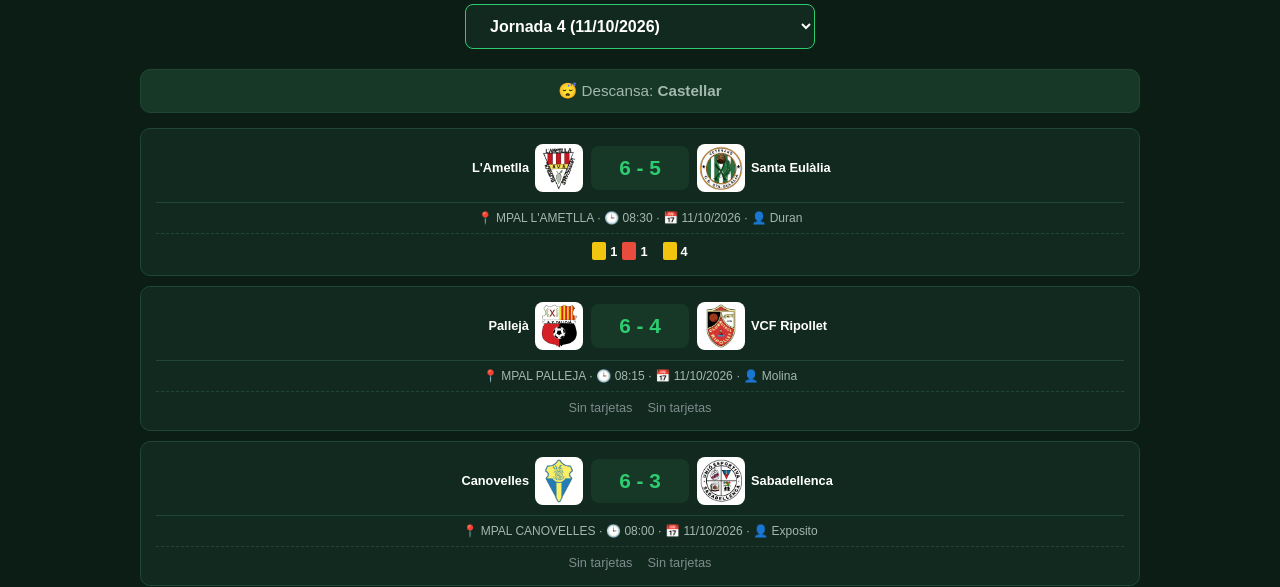
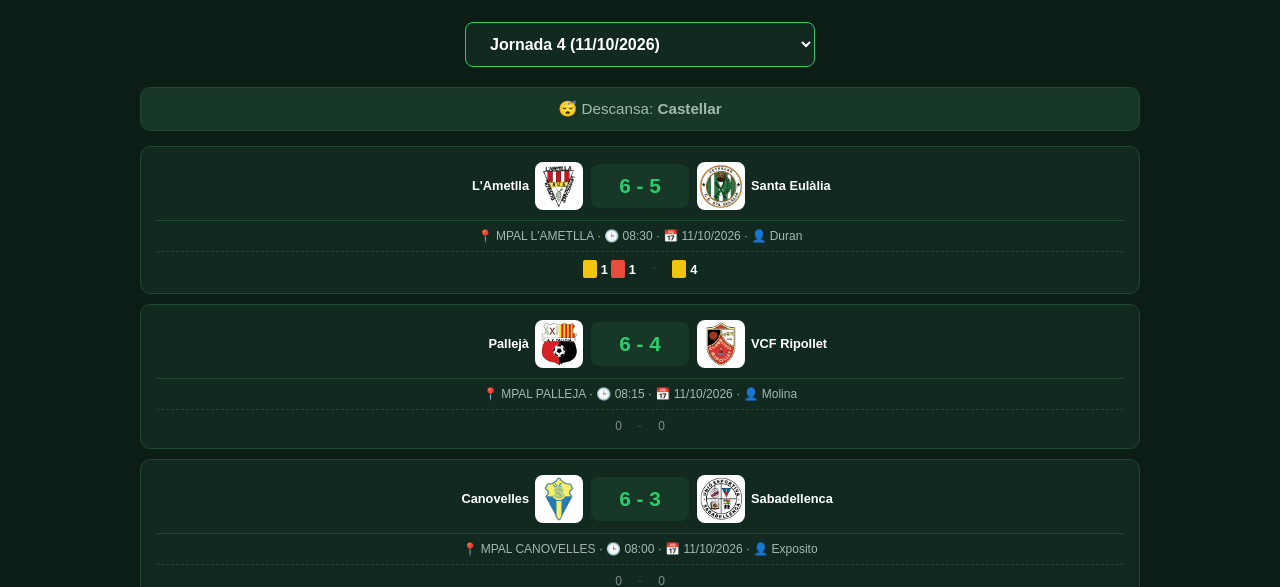
Before and after one commit to CarlosSD12345/liga-pruebas, a plain HTML site: page index.html in a window 1280 px wide. Shown: the part 213-800 px from the top of the page. Drawn offline with Linux system fonts and the light colour scheme.

Commit message:
Refactor match cards HTML structure and styles

```diff
--- a/index.html
+++ b/index.html
@@ -1,4 +1,4 @@
-<!DOCTYPE html>
+2<!DOCTYPE html>
 <html lang="es">
 <head>
 <meta charset="UTF-8">
@@ -1483,15 +1483,19 @@
 html += '<div class="match-team visitante"><img src="escudos/' + getImgEquipo(p.visitante) + '"><span>' + getNombreCorto(p.visitante) + '</span></div></div>';
 html += '<div class="match-info">📍 ' + p.campo + ' · 🕒 ' + p.hora + ' · 📅 ' + jornada.fecha + arbTexto + '</div>';
 if (hayTarjetas && !susp && gl !== null) {
-html += '<div class="match-cards"><div class="card-local">';
-if (amL > 0) html += '<span class="fp-card-box"><span class="card-icon card-yellow"></span>' + amL + '</span> ';
-if (roL > 0) html += '<span class="fp-card-box"><span class="card-icon card-red"></span>' + roL + '</span>';
-if (amL === 0 && roL === 0) html += '<span style="color:#7f8c8d;">Sin tarjetas</span>';
-html += '</div><div class="card-visitante">';
-if (amV > 0) html += '<span class="fp-card-box"><span class="card-icon card-yellow"></span>' + amV + '</span> ';
-if (roV > 0) html += '<span class="fp-card-box"><span class="card-icon card-red"></span>' + roV + '</span>';
-if (amV === 0 && roV === 0) html += '<span style="color:#7f8c8d;">Sin tarjetas</span>';
-html += '</div></div>';
+    html += '<div class="match-cards" style="gap:8px;">';
+    html += '<div style="display:flex; align-items:center; gap:3px;">';
+    if (amL > 0) html += '<span class="fp-card-box"><span class="card-icon card-yellow"></span>' + amL + '</span>';
+    if (roL > 0) html += '<span class="fp-card-box"><span class="card-icon card-red"></span>' + roL + '</span>';
+    if (amL === 0 && roL === 0) html += '<span style="color:#7f8c8d; font-size:0.75rem;">0</span>';
+    html += '</div>';
+    html += '<span style="color:#1f4733; font-weight:bold; margin:0 8px;">-</span>';
+    html += '<div style="display:flex; align-items:center; gap:3px;">';
+    if (amV > 0) html += '<span class="fp-card-box"><span class="card-icon card-yellow"></span>' + amV + '</span>';
+    if (roV > 0) html += '<span class="fp-card-box"><span class="card-icon card-red"></span>' + roV + '</span>';
+    if (amV === 0 && roV === 0) html += '<span style="color:#7f8c8d; font-size:0.75rem;">0</span>';
+    html += '</div>';
+    html += '</div>';
 }
 html += '</div>';
 });
```
